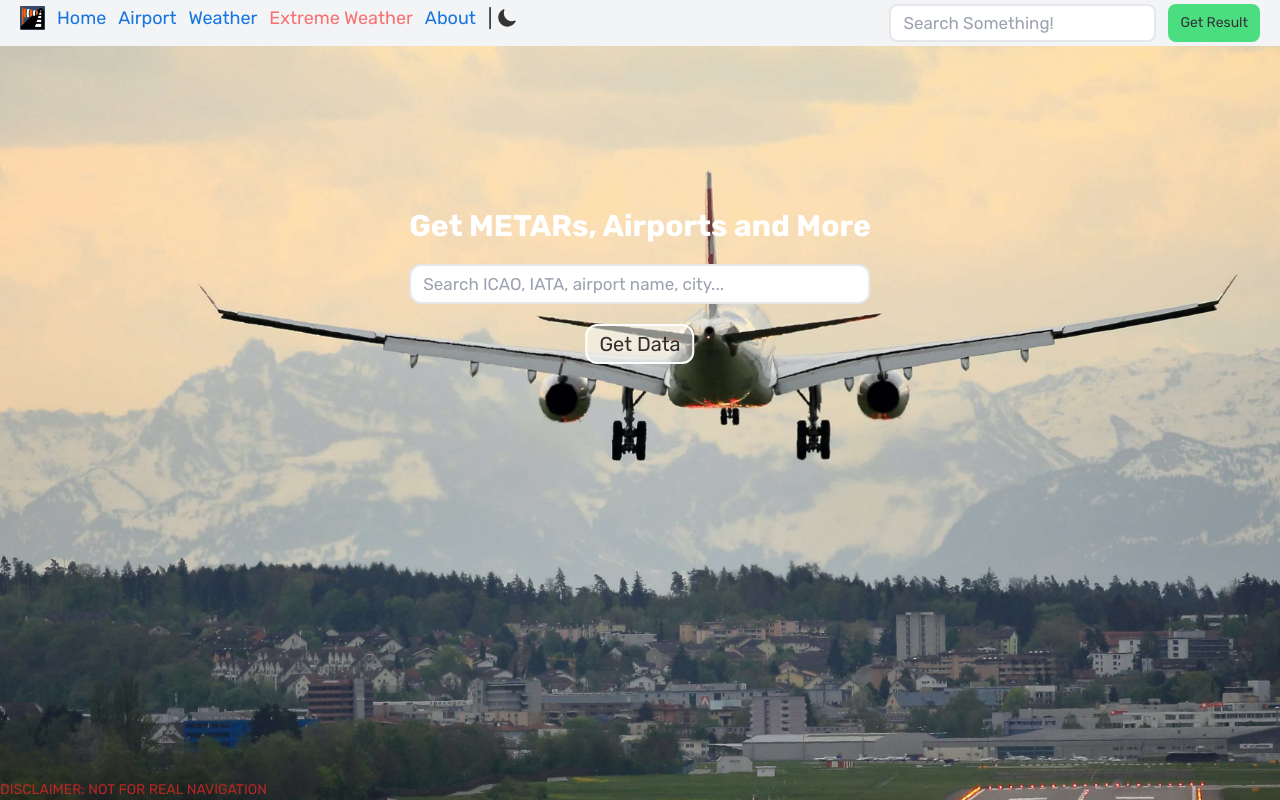
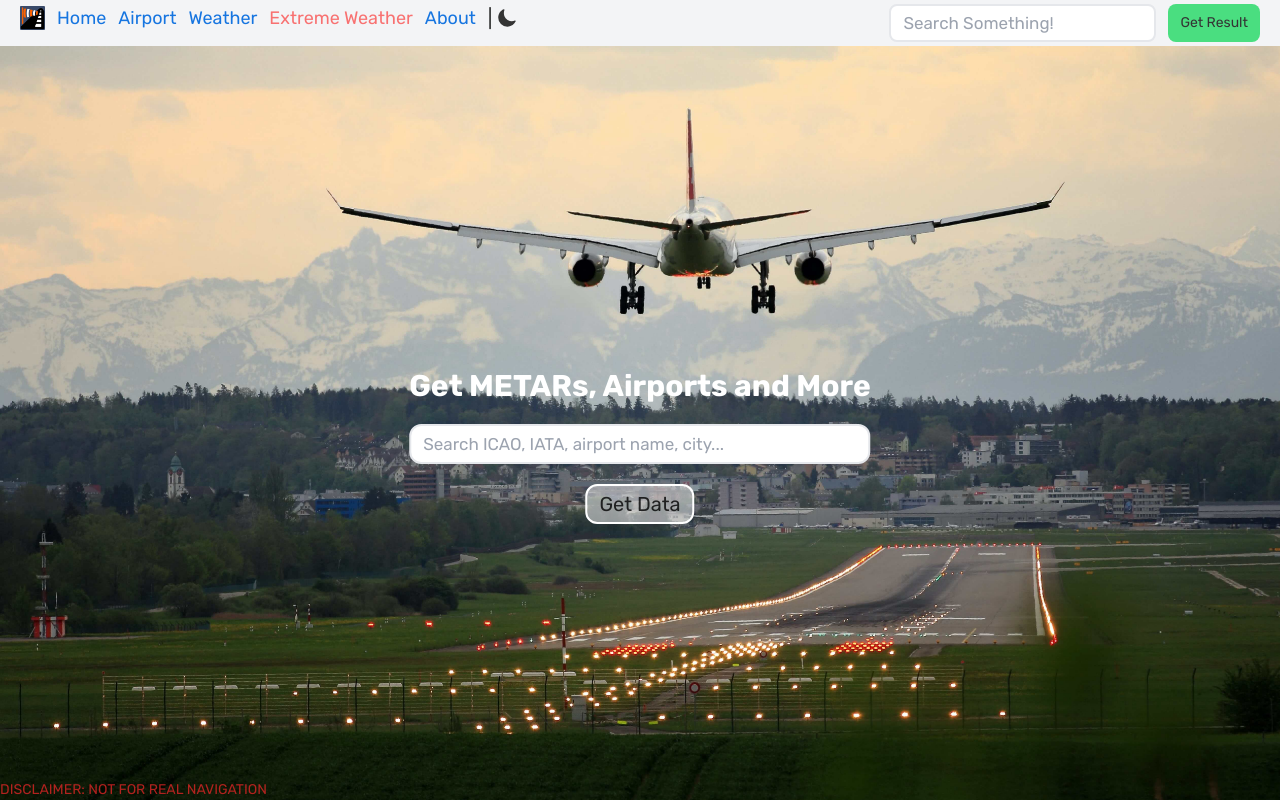
Before and after one commit to mason23zh/Flight_App_Full, a React (Create React App) app: page / in a window 1280 px wide. Shown: the top 800 px of the page. Built offline with nearby package versions, Linux system fonts and the light colour scheme.

Commit message:
retune the background image in HomeHeroSection

```diff
--- a/src/component/Home.jsx
+++ b/src/component/Home.jsx
@@ -4,7 +4,7 @@ import HomeHeroSection from "./HomeHeroSection";
 
 function Home() {
     return (
-        <div className="relative">
+        <div className="">
             <HomeHeroSection backgroundImage={backgroundImage} />
             <div className="text-red-600 bottom-0 fixed opacity-80">
                 DISCLAIMER: NOT FOR REAL NAVIGATION
--- a/src/component/HomeHeroSection.jsx
+++ b/src/component/HomeHeroSection.jsx
@@ -21,34 +21,17 @@ function HomeHeroSection({ backgroundImage }) {
     const darkMode = useTheme();
     return (
         <CustomProvider theme={darkMode ? "dark" : "light"}>
-            <div className="h-full">
+            <div className="h-auto relative">
                 <div
-                    className="bg-cover h-full"
-                    style={{
-                        backgroundImage: `url(${backgroundImage})`,
-                        backgroundSize: "cover",
-                        backgroundRepeat: "no-repeat",
-                        backgroundPosition: "center center",
-                        // minHeight: "960px",
-                        minHeight: "1200px",
-                        width: "auto",
-                        // position: "relative",
-                        margin: "auto",
-                    }}
-                />
-                <div
-                    className="bg-cover bg-center bg-no-repeat w-auto"
+                    className="w-screen h-screen max-h-screen bg-cover bg-no-repeat bg-center"
                     style={{
                         backgroundImage: `url(${backgroundImage})`,
                     }}
                 />
 
-                {/* absolute translate-x-[-50%] translate-y-[-50%] left-[50%] top-[40%]
+                <div className="absolute translate-x-[-50%] translate-y-[-50%] left-[50%] top-[50%]
                      transition-all ease-in-out duration-300
-                     w-auto h-fit md:top-[50%] */}
-                <div className="absolute translate-x-[-50%] translate-y-[-50%] left-[50%] top-[20%]
-                     transition-all ease-in-out duration-300
-                     w-auto h-fit md:top-[20%]"
+                     w-auto h-fit"
                 >
                     <form
                         onSubmit={handleFormSubmit}
```
